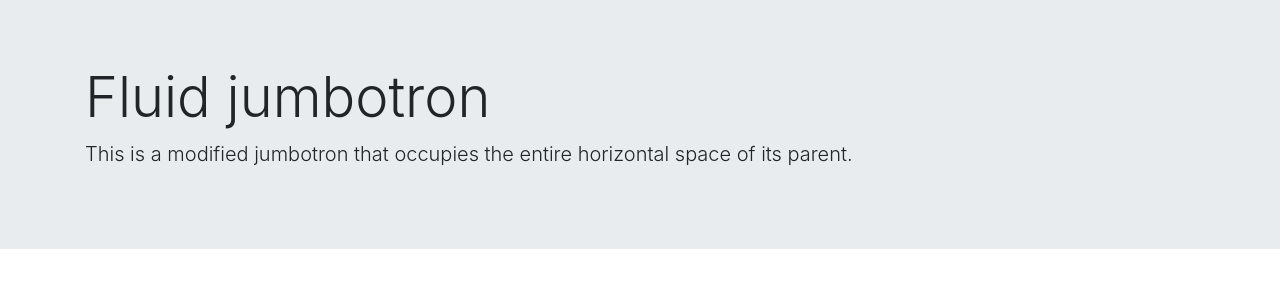
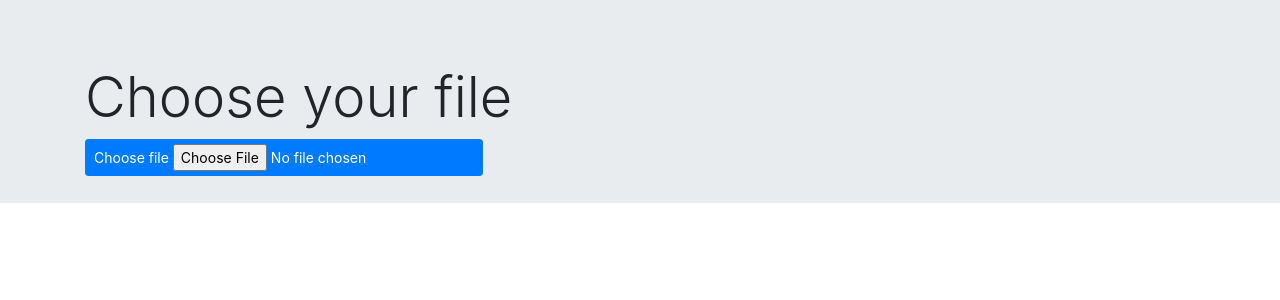
Before and after one commit to Dharmesh-Poddar/flask-exercises, a Flask app: page / in a window 1280 px wide. Shown: the top 300 px of the page. Run offline with Flask 2, Linux system fonts and the light colour scheme; some libraries are stand-ins or nearby versions.

```diff
--- a/AccessingPdf/templates/home.html
+++ b/AccessingPdf/templates/home.html
@@ -3,8 +3,16 @@
 
 <div class="jumbotron jumbotron-fluid">
   <div class="container">
-    <h1 class="display-4">Fluid jumbotron</h1>
-    <p class="lead">This is a modified jumbotron that occupies the entire horizontal space of its parent.</p>
+    <h1 class="display-4">Choose your file</h1>
+     <form class="md-form">
+  <div class="file-field">
+    <div class="btn btn-primary btn-sm float-left">
+      <span>Choose file</span>
+      <input type="file">
+    </div>
+
+  </div>
+</form>
   </div>
 </div>
 
```
